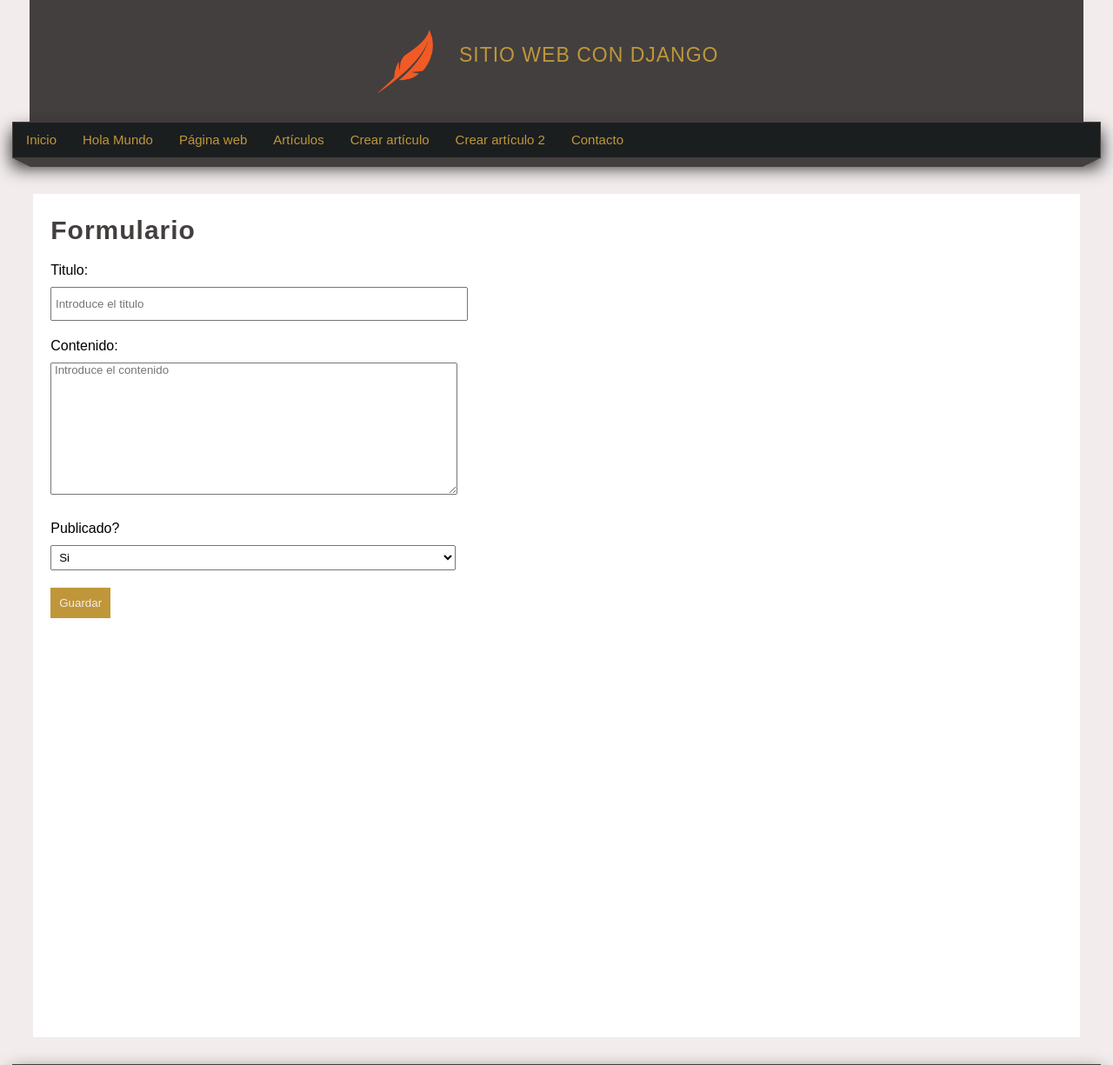
After one commit to dwn10/django-web, a Django app: page /create-full-article/ in a window 1280 px wide. The commit adds this page. Shown: the top 1225 px of the page at 87% size. Run offline with Django 4.2, Linux system fonts and the light colour scheme.

Commit message:
20.11.2023

```diff
--- a/proyecto/django/DjangoWeb/DjangoWeb/urls.py
+++ b/proyecto/django/DjangoWeb/DjangoWeb/urls.py
@@ -53,5 +53,8 @@ urlpatterns = [
     path('create-article/', views.create_article, name="create"),
 
     # guardar articulo formulario
-    path('save-article', views.save_article, name="save")
+    path('save-article/', views.save_article, name="save"),
+
+    # crear articulo formulario nativo django
+    path('create-full-article/', views.create_full_article, name="create_full")
 ]
--- a/proyecto/django/DjangoWeb/miapp/forms.py
+++ b/proyecto/django/DjangoWeb/miapp/forms.py
@@ -0,0 +1,36 @@
+from django import forms
+
+class FormArticle(forms.Form):
+
+    title = forms.CharField(
+        label = "Titulo",
+        max_length=40,
+        required=False,
+        widget=forms.TextInput(
+            attrs={
+                'placeholder': ' Introduce el titulo',
+                'class': 'titulo_form_article'
+            }
+        )
+    )
+
+    content = forms.CharField(
+        label = "Contenido",
+        widget=forms.Textarea
+    )
+
+    content.widget.attrs.update({
+        'placeholder': ' Introduce el contenido',
+        'class': 'contenido_form_article',
+        'id': 'contenido _form'
+    })
+
+    public_options = [
+        (1, 'Si'),
+        (0, 'No')
+    ]
+
+    public = forms.TypedChoiceField(
+        label = "Publicado?",
+        choices = public_options
+    )
--- /dev/null
+++ b/proyecto/django/DjangoWeb/miapp/templates/create_full_article.html
@@ -0,0 +1,23 @@
+<!--heredar templates-->
+{% extends 'layout.html'%}
+{% load filters %}
+
+
+<!--browser name-->
+{% block title %} Formulario {% endblock %}
+
+{% block content %}
+<h1 class="title">Formulario</h1>
+
+<!--formulario-->
+<form action="" method="POST">
+
+    {% csrf_token %}
+
+    {{ form.as_p }}
+
+    <input type="submit" value="Guardar"/>
+
+</form>
+
+{% endblock %}
--- a/proyecto/django/DjangoWeb/miapp/templates/layout.html
+++ b/proyecto/django/DjangoWeb/miapp/templates/layout.html
@@ -56,6 +56,10 @@
         </li>
 
         <li>
+        <a href="{% url 'create_full' %}">Crear artículo 2</a>
+        </li>
+
+        <li>
         <a href="{% url 'contacto' %}">Contacto</a>
         </li>
 
--- a/proyecto/django/DjangoWeb/miapp/views.py
+++ b/proyecto/django/DjangoWeb/miapp/views.py
@@ -1,6 +1,7 @@
 from django.shortcuts import render, HttpResponse, redirect
 from miapp.models import Article
 from django.db.models import Q
+from miapp.forms import FormArticle
 
 # 1ro Crear views o rutas / luego 2 URL
 
@@ -128,6 +129,39 @@ def create_article(request):
     return render(request, 'create_article.html')
 #------------------------------------------------
 
+# formulario nativo Django + validacion
+def create_full_article(request):
+
+    if request.method == 'POST':
+
+        formulario = FormArticle(request.POST)
+
+        if formulario.is_valid():
+            data_form = formulario.cleaned_data
+
+            title = data_form.get('title')
+            content = data_form['content']
+            public = data_form['public']
+
+            articulo = Article(
+                title = title,
+                content = content,
+                public = public
+            )
+
+            # guardar en BD
+            articulo.save()
+
+            return redirect('articulos')
+            #return HttpResponse( articulo.title + ' - ' +  articulo.content + ' - ' + str( articulo.public))
+
+    else:
+        formulario = FormArticle()
+
+    return render(request, 'create_full_article.html',{
+        'form': formulario
+    })
+
 # mostrar datos de BD / id / pk Primary Key / title ="xxx" / try
 
 def articulo(request):
```
